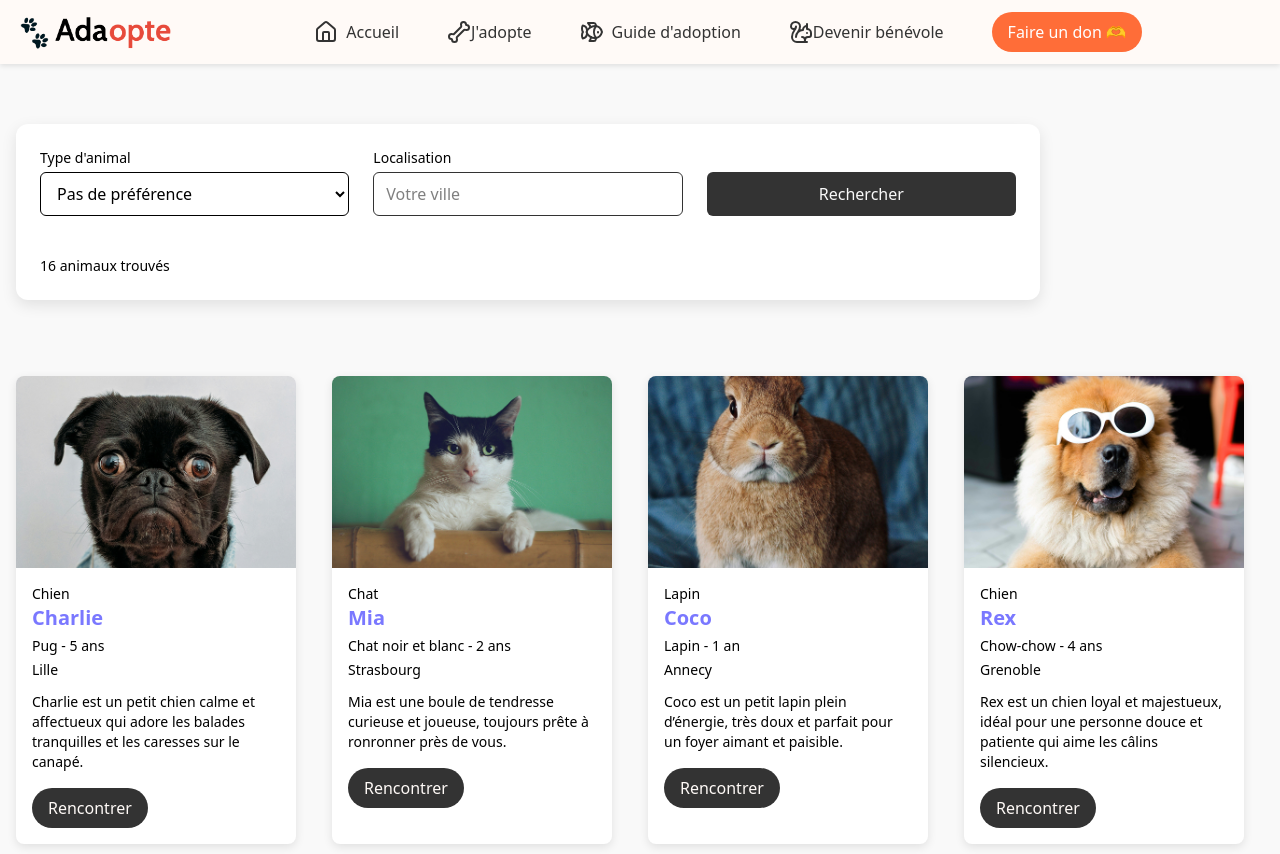
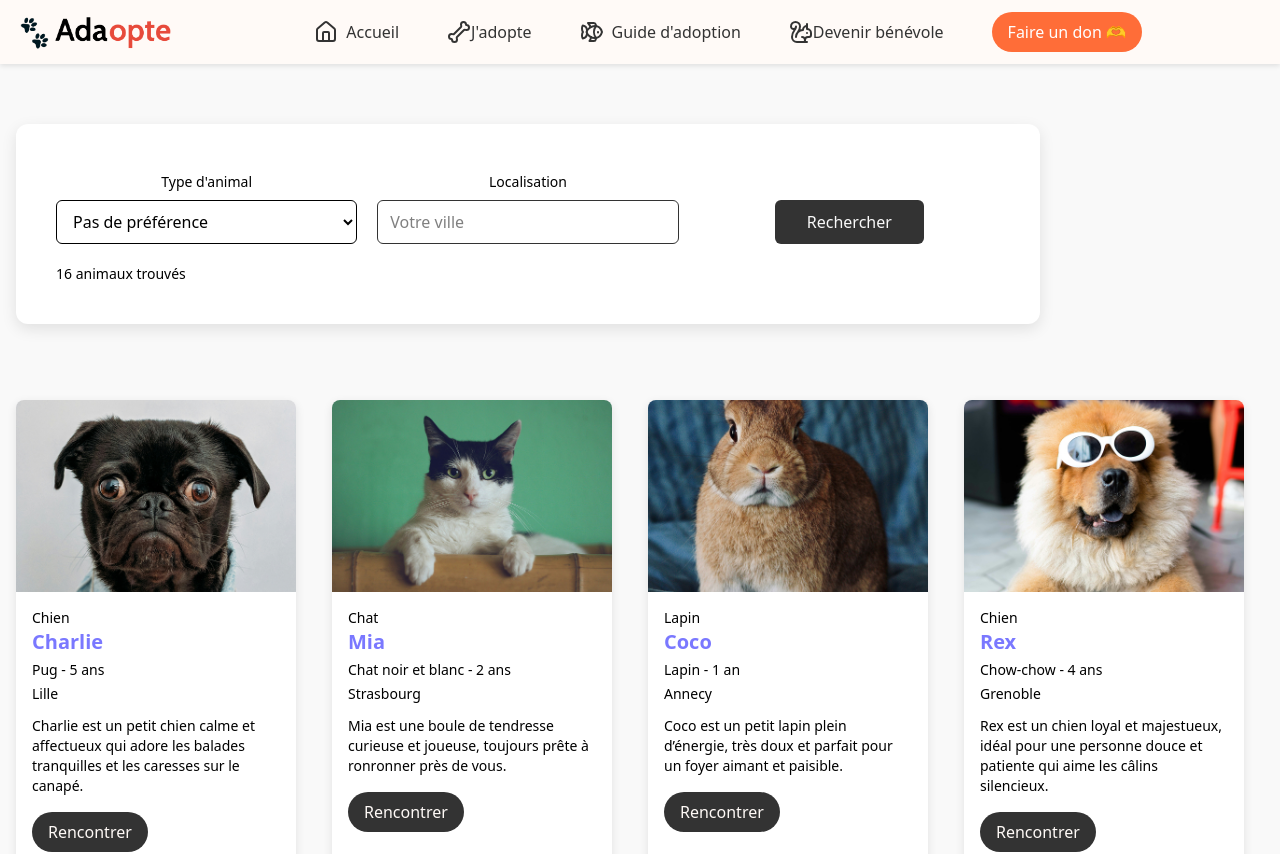
Before and after one commit to LucieSng/petadopte, a React (Vite) app: page /adopte in a window 1280 px wide. Shown: the top 854 px of the page. Built offline with nearby package versions, Linux system fonts and the light colour scheme.

Commit message:
fix : debug padding/margin Search

```diff
--- a/src/components/Search.tsx
+++ b/src/components/Search.tsx
@@ -40,15 +40,15 @@ export default function Search({
   const hasActiveFilters = searchParams.get("type") || searchParams.get("city");
 
   return (
-    <div className="w-full px-4">
-      <div className="w-full max-w-5xl">
+    <div className="w-full px-4 ">
+      <div className="w-full max-w-5xl ">
         <form
           onSubmit={handleSubmit}
-          className="w-full bg-white rounded-xl shadow-lg p-6 gap-4 grid grid-cols-3 md:items-end md:gap-6"
+          className=" p-10 gap-5 w-full bg-white rounded-xl shadow-lg text-center md:grid grid-cols-3 md:items-end "
         >
           {/* Type d'animal */}
-          <div className="flex flex-col flex-1">
-            <label className="text-sm font-medium mb-1">Type d'animal</label>
+          <div className="flex flex-col flex-1 ">
+            <label className="text-sm font-medium p-2">Type d'animal</label>
             <select
               aria-label="type"
               name="type"
@@ -65,8 +65,8 @@ export default function Search({
           </div>
 
           {/* Localisation */}
-          <div className="flex flex-col flex-1">
-            <label className="text-sm font-medium mb-1">Localisation</label>
+          <div className="flex flex-col flex-1 ">
+            <label className="text-sm font-medium p-2 ">Localisation</label>
             <input
               name="city"
               type="text"
@@ -77,24 +77,26 @@ export default function Search({
           </div>
 
           {/* Bouton Rechercher */}
-          <button
-            type="submit"
-            className="h-11 px-8 rounded-md bg-[var(--dark-color)] text-[var(--light-color)] font-medium hover:bg-[var(--dark-color)] transition-colors"
-          >
-            Rechercher
-          </button>
-          <div className="col-start-1">
+          <div className="pt-5 md:pt-0">
+            <button
+              type="submit"
+              className="h-11 px-8  rounded-md bg-[var(--dark-color)] text-[var(--light-color)] font-medium hover:bg-[var(--dark-color)] transition-colors"
+            >
+              Rechercher
+            </button>
+          </div>
+          <div className="   md:col-start-1">
             {" "}
             {/* Affichage du nombre de résultats */}
             {showReset && resultCount !== undefined && (
-              <div className="mt-4 text-sm ">
+              <div className=" pt-5 md:text-left text-sm md:pt-0">
                 {resultCount}{" "}
                 {resultCount > 1 ? "animaux trouvés" : "animal trouvé"}
               </div>
             )}
           </div>
           {/* Bouton Réinitialiser */}
-          <div className="col-start-3 text-right">
+          <div className=" md:col-start-3 md:text-right">
             {showReset && hasActiveFilters && (
               <button
                 type="button"
```
